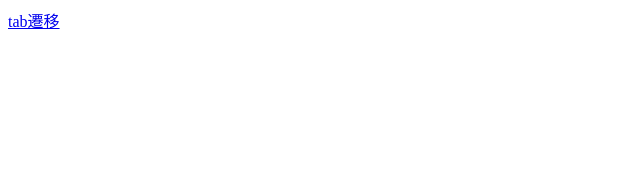
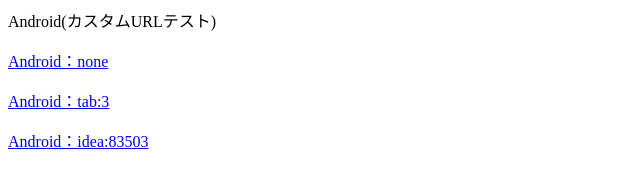
Before and after one commit to Tech-C2017/Tech-C2017.github.io, a plain HTML site: page custom.html in a window 1280 px wide. Shown: the whole page, without its empty margins (0-640 px from the left). Drawn offline with Linux system fonts and the light colour scheme.

Commit message:
Update custom.html

```diff
--- a/custom.html
+++ b/custom.html
@@ -6,6 +6,15 @@
 	<meta name="viewport" content="width=device-width">
 </head>
 <body>
-<a href="limia-app://tab/3/">tab遷移</a>
+Android(カスタムURLテスト)
+	<p>
+		<a href="limia-app://">Android：none</a>
+	</p>
+	<p>
+		<a href="limia-app://tab/3/">Android：tab:3</a>
+	</p>
+	<p>
+		<a href="limia-app://idea/83503/">Android：idea:83503</a>
+	</p>
 </body>
 </html>
```
